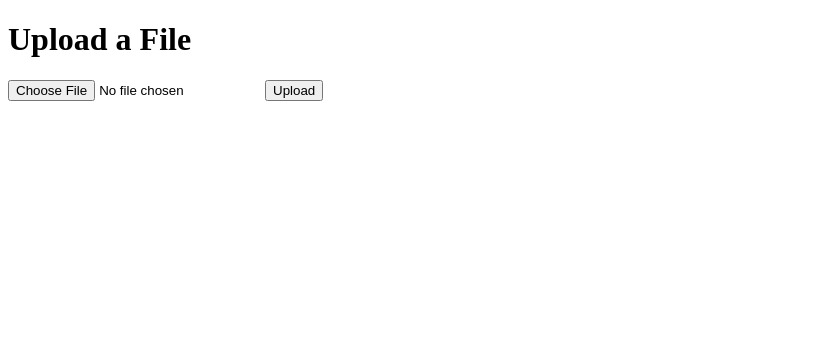
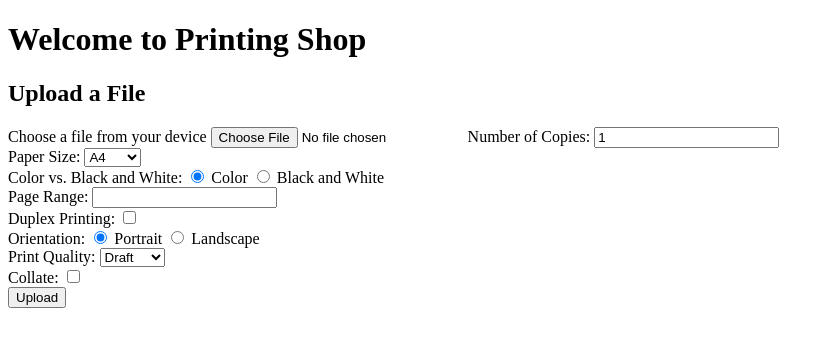
Before and after one commit to cutormj/Local-Web-Server, a Flask app: page / in a window 1280 px wide. Shown: the top 347 px of the page, without its empty margins (0-834 px from the left). Run offline with Flask 3, Linux system fonts and the light colour scheme.

Commit message:
vendor and customer

```diff
--- a/main.py
+++ b/customer.py
@@ -17,16 +17,11 @@ def upload_file():
         save_path = os.path.join('D:', 'uploads', uploaded_file.filename)
         uploaded_file.save(save_path)
 
-        return f"File '{uploaded_file.filename}' uploaded successfully!"
+        # Render a different HTML file with the success message and file name
+        return render_template('upload_success.html', filename=uploaded_file.filename)
     else:
         # Render an HTML form for file upload
         return render_template('upload_form.html')
 
-@app.route('/files')
-def display_files():
-    target_directory = r'D:\uploads'  # Change this to your actual directory
-    files = list_files(target_directory)
-    return render_template('list_files.html', files=files)
-
 if __name__ == '__main__':
-    app.run(host='0.0.0.0', port=8080)
+    app.run(host='0.0.0.0', port=8080, ssl_context=('https.crt', 'https.key'))
--- a/templates/upload_form.html
+++ b/templates/upload_form.html
@@ -1,12 +1,57 @@
 <!DOCTYPE html>
 <html>
 <head>
+    <meta charset="UTF-8">
+    <meta name="viewport" content="width=device-width, initial-scale=1.0">
     <title>Upload a File</title>
 </head>
 <body>
-    <h1>Upload a File</h1>
+    <h1>Welcome to Printing Shop</h1>
+    <h2>Upload a File</h2>
     <form method="POST" enctype="multipart/form-data">
-        <input type="file" name="file">
+        <label>
+            Choose a file from your device
+            <input type="file" name="file">
+        </label>
+
+        <label for="copies">Number of Copies:</label>
+        <input type="number" id="copies" name="copies" min="1" value="1"><br>
+
+        <label for="paper-size">Paper Size:</label>
+        <select id="paper-size" name="paper-size">
+            <option value="A4">A4</option>
+            <option value="Letter">Letter</option>
+            <!-- Add more options as needed -->
+        </select><br>
+
+        <label for="color-mode">Color vs. Black and White:</label>
+        <input type="radio" id="color" name="color-mode" value="color" checked>
+        <label for="color">Color</label>
+        <input type="radio" id="bw" name="color-mode" value="bw">
+        <label for="bw">Black and White</label><br>
+
+        <label for="page-range">Page Range:</label>
+        <input type="text" id="page-range" name="page-range"><br>
+
+        <label for="duplex">Duplex Printing:</label>
+        <input type="checkbox" id="duplex" name="duplex" value="true"><br>
+
+        <label for="orientation">Orientation:</label>
+        <input type="radio" id="portrait" name="orientation" value="portrait" checked>
+        <label for="portrait">Portrait</label>
+        <input type="radio" id="landscape" name="orientation" value="landscape">
+        <label for="landscape">Landscape</label><br>
+
+        <label for="print-quality">Print Quality:</label>
+        <select id="print-quality" name="print-quality">
+            <option value="draft">Draft</option>
+            <option value="normal">Normal</option>
+            <option value="high">High</option>
+        </select><br>
+
+        <label for="collate">Collate:</label>
+        <input type="checkbox" id="collate" name="collate" value="true"><br>
+
         <input type="submit" value="Upload">
     </form>
 </body>
```
Also changed, not shown: list_files.py (deleted, +0 -14 lines), templates/list_files.html (+5 -2 lines), templates/upload_success.html (added, +15 -0 lines), vendor.py (added, +17 -0 lines), 2 other files.
